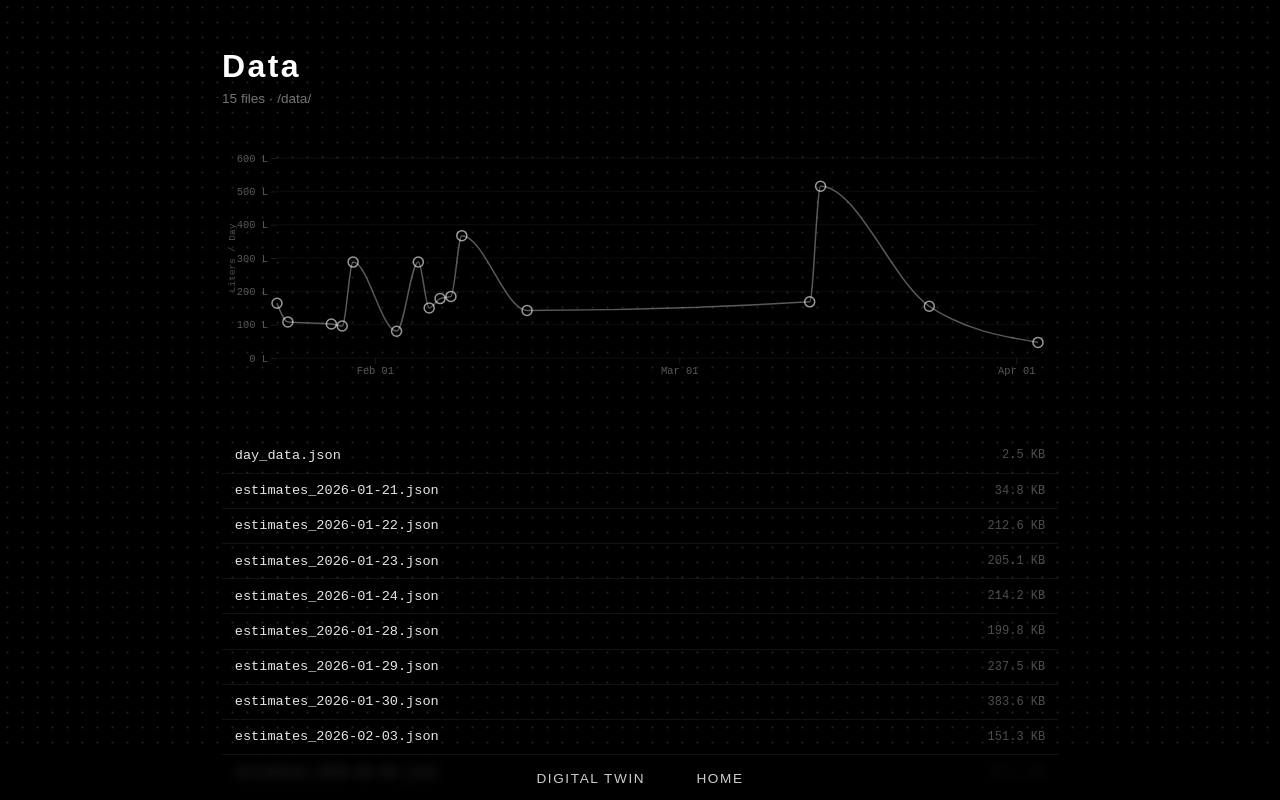
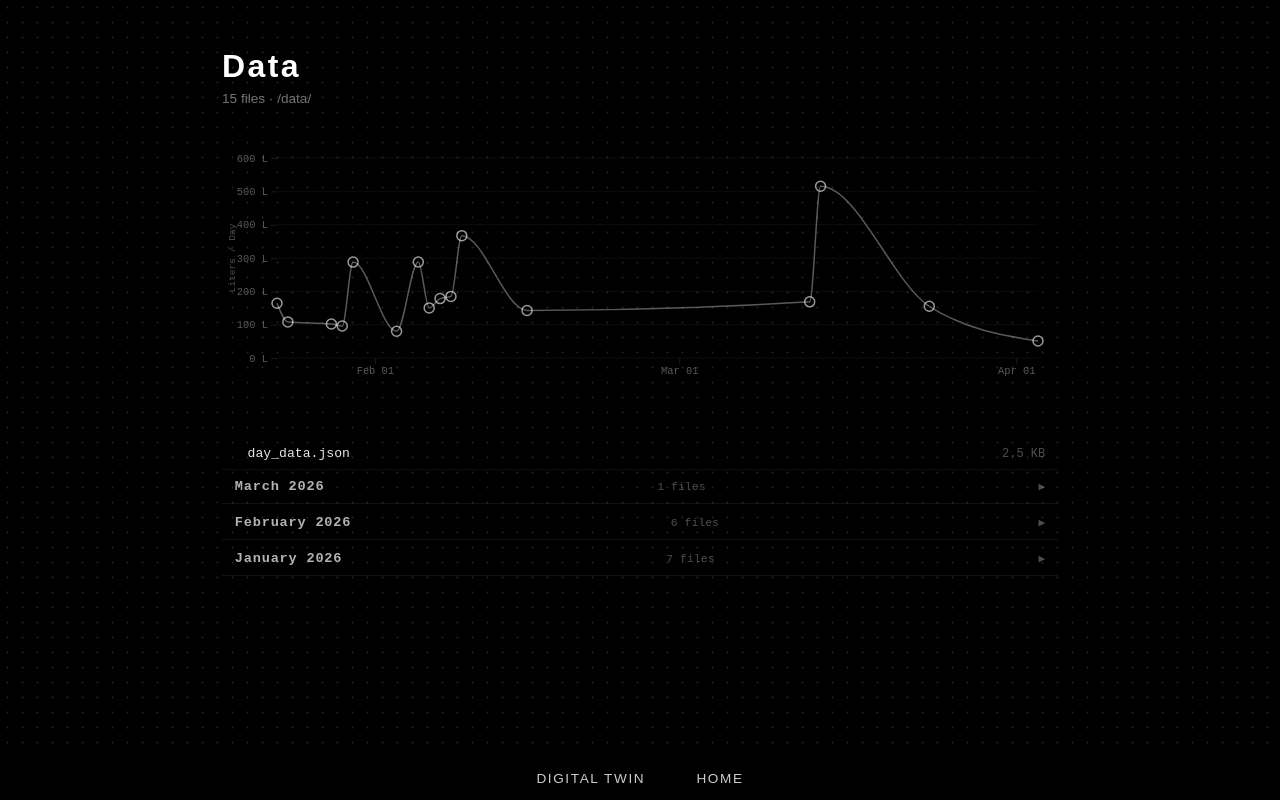
Before and after one commit to PedroRibot/5L, a Flask app: page /data-explorer in a window 1280 px wide. Run offline with Flask 3, Linux system fonts and the light colour scheme; parts of the project's set-up code (start-up, migrations or seed data) failed here and were passed over; some libraries are stand-ins or nearby versions.

Commit message:
data update

```diff
--- a/app_5litros/data/day_data.json
+++ b/app_5litros/data/day_data.json
@@ -84,9 +84,9 @@
     "average_liters": 0.7798380637235425
   },
   "2026-04-03": {
-    "n_images_videos": 80,
-    "total_duration_seconds": 666.8493339999998,
-    "total_liters": 46.770260154418935,
-    "average_liters": 0.5846282519302367
+    "n_images_videos": 88,
+    "total_duration_seconds": 750.7043709999997,
+    "total_liters": 50.91527364174383,
+    "average_liters": 0.5785826550198162
   }
 }
--- a/app_5litros/templates/data_explorer.html
+++ b/app_5litros/templates/data_explorer.html
@@ -104,6 +104,54 @@
             height: auto;
         }
 
+        /* ── Month groups ───────────────────────────────────────── */
+        .month-group {
+            margin-bottom: 0.15rem;
+        }
+
+        .month-header {
+            display: flex;
+            align-items: center;
+            justify-content: space-between;
+            padding: 0.55rem 0.8rem;
+            cursor: pointer;
+            font-family: 'Courier New', Courier, monospace;
+            font-size: 0.85rem;
+            border-bottom: 1px solid rgba(255,255,255,0.07);
+            transition: background 0.15s;
+            user-select: none;
+        }
+
+        .month-header:hover {
+            background: rgba(255,255,255,0.05);
+        }
+
+        .month-header .month-label {
+            opacity: 0.7;
+            font-weight: 600;
+            letter-spacing: 0.05rem;
+        }
+
+        .month-header .month-toggle {
+            opacity: 0.3;
+            font-size: 0.7rem;
+            transition: transform 0.25s;
+        }
+
+        .month-group.open .month-toggle {
+            transform: rotate(90deg);
+        }
+
+        .month-items {
+            max-height: 0;
+            overflow: hidden;
+            transition: max-height 0.3s ease;
+        }
+
+        .month-group.open .month-items {
+            max-height: 2000px;
+        }
+
         /* ── File list ─────────────────────────────────────────── */
         .file-list {
             list-style: none;
@@ -115,12 +163,12 @@
             display: flex;
             align-items: center;
             justify-content: space-between;
-            padding: 0.6rem 0.8rem;
-            border-bottom: 1px solid rgba(255,255,255,0.07);
+            padding: 0.5rem 0.8rem 0.5rem 1.6rem;
+            border-bottom: 1px solid rgba(255,255,255,0.05);
             cursor: pointer;
             transition: background 0.15s;
             font-family: 'Courier New', Courier, monospace;
-            font-size: 0.85rem;
+            font-size: 0.82rem;
         }
 
         .file-item:hover {
@@ -134,11 +182,12 @@
 
         .file-name { opacity: 0.9; }
         .file-size { opacity: 0.3; font-size: 0.75rem; }
+        .file-count { opacity: 0.3; font-size: 0.72rem; }
 
-        /* ── JSON viewer ───────────────────────────────────────── */
+        /* ── JSON viewer (inline) ──────────────────────────────── */
         .viewer-panel {
-            margin-top: 1.5rem;
             display: none;
+            padding: 0 0.8rem 0.6rem 1.6rem;
         }
 
         .viewer-panel.open {
@@ -179,7 +228,7 @@
             border: 1px solid rgba(255,255,255,0.08);
             border-radius: 4px;
             padding: 1rem;
-            max-height: 70vh;
+            max-height: 50vh;
             overflow: auto;
             font-family: 'Courier New', Courier, monospace;
             font-size: 0.78rem;
@@ -211,16 +260,10 @@
         <!-- Chart -->
         <div class="chart-section" id="chartSection"></div>
 
-        <!-- File list -->
-        <ul class="file-list" id="fileList">
-            {% for f in files %}
-            <li class="file-item" data-filename="{{ f.name }}">
-                <span class="file-name">{{ f.name }}</span>
-                <span class="file-size">{{ (f.size / 1024)|round(1) }} KB</span>
-            </li>
-            {% endfor %}
-        </ul>
+        <!-- File list grouped by month -->
+        <div id="fileList"></div>
 
+        <!-- Floating viewer panel (inserted inline via JS) -->
         <div class="viewer-panel" id="viewerPanel">
             <div class="viewer-header">
                 <span class="viewer-filename" id="viewerFilename"></span>
@@ -358,14 +401,90 @@
                 const filename = 'estimates_' + d.dateStr + '.json';
                 const item = document.querySelector(`.file-item[data-filename="${filename}"]`);
                 if (item) {
-                    item.click();
-                    item.scrollIntoView({ behavior: 'smooth', block: 'center' });
+                    // Ensure parent month group is open
+                    const group = item.closest('.month-group');
+                    if (group && !group.classList.contains('open')) group.classList.add('open');
+                    openViewer(item, filename);
+                    setTimeout(() => item.scrollIntoView({ behavior: 'smooth', block: 'center' }), 50);
                 }
             });
     })();
 
     // ═══════════════════════════════════════════════════════════════
-    //  JSON viewer
+    //  Build grouped file list
+    // ═══════════════════════════════════════════════════════════════
+    const FILES = {{ files | tojson }};
+    const MONTH_NAMES = ['January','February','March','April','May','June',
+                         'July','August','September','October','November','December'];
+
+    (function buildFileList() {
+        const container = document.getElementById('fileList');
+        const groups = {};   // 'YYYY-MM' -> [file, ...]
+        const other = [];    // non-estimate files
+
+        FILES.forEach(f => {
+            const m = f.name.match(/^estimates_(\d{4})-(\d{2})-\d{2}\.json$/);
+            if (m) {
+                const key = m[1] + '-' + m[2];
+                (groups[key] = groups[key] || []).push(f);
+            } else {
+                other.push(f);
+            }
+        });
+
+        // Render non-estimate files first
+        if (other.length) {
+            const ul = document.createElement('ul');
+            ul.className = 'file-list';
+            other.forEach(f => ul.appendChild(makeFileItem(f)));
+            container.appendChild(ul);
+        }
+
+        // Render month groups (sorted descending)
+        const sortedKeys = Object.keys(groups).sort().reverse();
+        sortedKeys.forEach(key => {
+            const [yr, mo] = key.split('-');
+            const label = MONTH_NAMES[parseInt(mo, 10) - 1] + ' ' + yr;
+            const items = groups[key].sort((a, b) => a.name.localeCompare(b.name));
+
+            const div = document.createElement('div');
+            div.className = 'month-group';
+
+            const header = document.createElement('div');
+            header.className = 'month-header';
+            header.innerHTML = '<span class="month-label">' + label + '</span>'
+                             + '<span class="file-count">' + items.length + ' files</span>'
+                             + '<span class="month-toggle">▶</span>';
+            header.addEventListener('click', () => div.classList.toggle('open'));
+            div.appendChild(header);
+
+            const itemsDiv = document.createElement('div');
+            itemsDiv.className = 'month-items';
+            const ul = document.createElement('ul');
+            ul.className = 'file-list';
+            items.forEach(f => ul.appendChild(makeFileItem(f)));
+            itemsDiv.appendChild(ul);
+            div.appendChild(itemsDiv);
+
+            container.appendChild(div);
+        });
+    })();
+
+    function makeFileItem(f) {
+        const li = document.createElement('li');
+        li.className = 'file-item';
+        li.dataset.filename = f.name;
+        const detail = f.total_liters != null
+            ? (f.total_liters.toFixed(1) + ' L')
+            : ((f.size / 1024).toFixed(1) + ' KB');
+        li.innerHTML = '<span class="file-name">' + f.name + '</span>'
+                     + '<span class="file-size">' + detail + '</span>';
+        li.addEventListener('click', () => openViewer(li, f.name));
+        return li;
+    }
+
+    // ═══════════════════════════════════════════════════════════════
+    //  JSON viewer (inline)
     // ═══════════════════════════════════════════════════════════════
     function highlightJSON(obj, indent) {
         indent = indent || 0;
@@ -396,22 +515,30 @@
     const viewerFilename = document.getElementById('viewerFilename');
     let activeItem = null;
 
-    document.querySelectorAll('.file-item').forEach(item => {
-        item.addEventListener('click', function() {
-            const filename = this.dataset.filename;
+    function openViewer(li, filename) {
+        // Close previous
         if (activeItem) activeItem.classList.remove('active');
-            this.classList.add('active');
-            activeItem = this;
+        if (activeItem === li) {
+            // Toggle off
+            panel.classList.remove('open');
+            panel.remove();
+            activeItem = null;
+            return;
+        }
+        li.classList.add('active');
+        activeItem = li;
         viewerFilename.textContent = filename;
         jsonView.innerHTML = 'Loading...';
         panel.classList.add('open');
+
+        // Insert panel right after the clicked item
+        li.parentNode.insertBefore(panel, li.nextSibling);
 
         fetch('/api/data-file/' + encodeURIComponent(filename))
             .then(r => r.json())
             .then(data => { jsonView.innerHTML = highlightJSON(data); })
             .catch(() => { jsonView.textContent = 'Error loading file.'; });
-        });
-    });
+    }
 
     document.getElementById('viewerClose').addEventListener('click', function() {
         panel.classList.remove('open');
--- a/app_5litros/web_app.py
+++ b/app_5litros/web_app.py
@@ -262,16 +262,23 @@ def installation_view():
 @app.route("/data-explorer")
 def data_explorer_view():
     """File explorer for the data folder."""
+    day_data = _load_json(DATA_DIR / "day_data.json")
+
     files = []
     for p in sorted(DATA_DIR.iterdir()):
         if p.suffix == ".json" and not p.name.startswith(".") and p.name != "global.json":
-            files.append({
-                "name": p.name,
-                "size": p.stat().st_size,
-            })
+            entry = {"name": p.name, "size": p.stat().st_size}
+            m = __import__('re').match(r'^estimates_(\d{4}-\d{2}-\d{2})\.json$', p.name)
+            if m and m.group(1) in day_data:
+                dd = day_data[m.group(1)]
+                total = dd.get("total_liters", 0)
+                if total == 0:
+                    n = dd.get("n_images_videos", dd.get("n_images", 0))
+                    total = round(n * dd.get("average_liters", 0), 2)
+                entry["total_liters"] = total
+            files.append(entry)
 
     # Build chart data: per-day total liters + max-liters video URL
-    day_data = _load_json(DATA_DIR / "day_data.json")
     chart_points = []
     for date_str in sorted(day_data.keys()):
         dd = day_data[date_str]
```
Also changed, not shown: 2 other files. Lines whose indentation alone changed are shown as unchanged.
